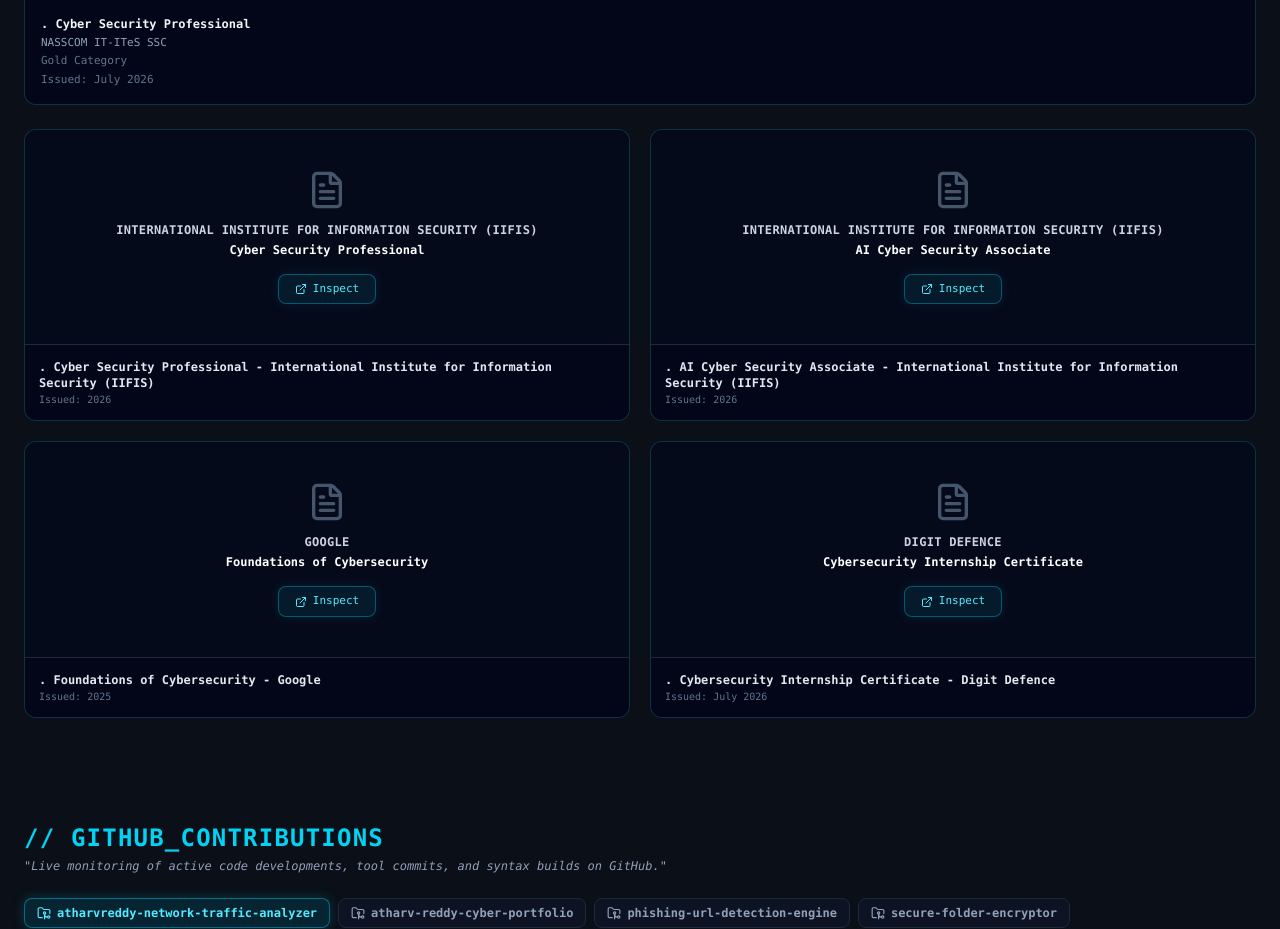
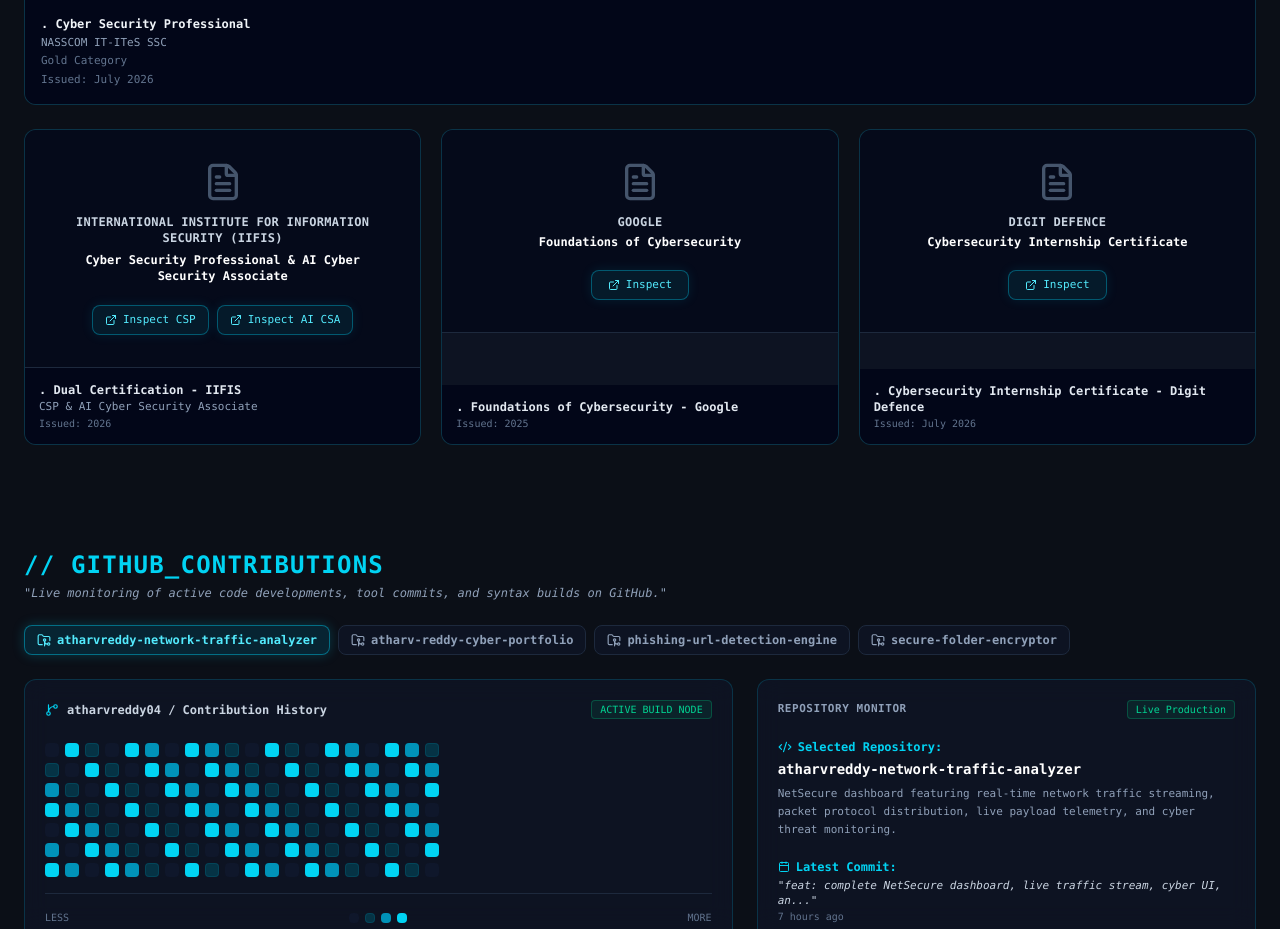
Before and after one commit to atharvreddy04/atharv-reddy-cyber-portfolio, a React (Vite) app: page / in a window 1280 px wide. Shown: the part 3760-4689 px from the top of the page. Built offline with nearby package versions, Linux system fonts and the light colour scheme.

Commit message:
fix: place iifis-ai-cyber-security-associate.pdf in public/certs

```diff
--- a/src/components/Certifications.tsx
+++ b/src/components/Certifications.tsx
@@ -1,76 +1,91 @@
 import React, { useState, useEffect } from 'react';
 import { ExternalLink, X, FileText } from 'lucide-react';
 
-interface CertificateItem {
+interface SingleCert {
   id: string;
   bulletTitle: string;
   issuer: string;
   category?: string;
   issued: string;
-  pdfPath: string;
+  docPath: string;
   featured?: boolean;
 }
 
-const certs: CertificateItem[] = [
-  {
+interface MultiCertItem {
+  id: string;
+  issuer: string;
+  title: string;
+  issued: string;
+  credentials: {
+    label: string;
+    sublabel: string;
+    docPath: string;
+  }[];
+}
+
+const featuredCert: SingleCert = {
   id: 'nasscom',
   bulletTitle: '. Cyber Security Professional',
   issuer: 'NASSCOM IT-ITeS SSC',
   category: 'Gold Category',
   issued: 'Issued: July 2026',
-    pdfPath: '/certs/nasscom.pdf',
+  docPath: '/certs/nasscom.pdf',
   featured: true,
+};
+
+// Unified single card for both IIFIS credentials
+const iifisCombinedCert: MultiCertItem = {
+  id: 'iifis-dual',
+  issuer: 'INTERNATIONAL INSTITUTE FOR INFORMATION SECURITY (IIFIS)',
+  title: 'Cyber Security Professional & AI Cyber Security Associate',
+  issued: 'Issued: 2026',
+  credentials: [
+    {
+      label: 'Cyber Security Professional',
+      sublabel: 'Inspect CSP',
+      docPath: '/certs/iifis-cyber-security-professional.pdf',
     },
     {
-    id: 'iifis-csp',
-    bulletTitle: '. Cyber Security Professional',
-    issuer: 'International Institute for Information Security (IIFIS)',
-    category: 'Professional Tier',
-    issued: 'Issued: 2026',
-    pdfPath: '/certs/iifis-cyber-security-professional.pdf',
+      label: 'AI Cyber Security Associate',
+      sublabel: 'Inspect AI CSA',
+      docPath: '/certs/iifis-ai-cyber-security-associate.pdf',
     },
-  {
-  id: 'iifis-ai-csa',
-  bulletTitle: '. AI Cyber Security Associate',
-  issuer: 'International Institute for Information Security (IIFIS)',
-  category: 'AI & Offensive Security',
-  issued: 'Issued: 2026',
-  pdfPath: '/certs/iifis-ai-cyber-security-associate.png',
-},
+  ],
+};
+
+const otherCerts: SingleCert[] = [
   {
     id: 'coursera',
     bulletTitle: '. Foundations of Cybersecurity',
     issuer: 'Google',
     issued: 'Issued: 2025',
-    pdfPath: '/certs/coursera-cybersecurity.pdf',
+    docPath: '/certs/coursera-cybersecurity.pdf',
   },
   {
     id: 'digit-defence',
     bulletTitle: '. Cybersecurity Internship Certificate',
     issuer: 'Digit Defence',
     issued: 'Issued: July 2026',
-    pdfPath: '/certs/digit-defence.pdf',
+    docPath: '/certs/digit-defence.pdf',
   },
 ];
 
 export const Certifications: React.FC = () => {
-  const [modalPdf, setModalPdf] = useState<string | null>(null);
+  const [modalDoc, setModalDoc] = useState<string | null>(null);
 
-  // Close modal when pressing the Escape key
+  // Close modal on Escape key press
   useEffect(() => {
     const handleKeyDown = (e: KeyboardEvent) => {
-      if (e.key === 'Escape') {
-        setModalPdf(null);
-      }
+      if (e.key === 'Escape') setModalDoc(null);
     };
-    if (modalPdf) {
-      window.addEventListener('keydown', handleKeyDown);
-    }
+    if (modalDoc) window.addEventListener('keydown', handleKeyDown);
     return () => window.removeEventListener('keydown', handleKeyDown);
-  }, [modalPdf]);
+  }, [modalDoc]);
 
-  const featured = certs.find((c) => c.featured);
-  const others = certs.filter((c) => !c.featured);
+  const isImageFile = (path: string) => {
+    const cleanPath = path.toLowerCase().split('?')[0];
+    return cleanPath.endsWith('.png') || cleanPath.endsWith('.jpg') || cleanPath.endsWith('.jpeg') || cleanPath.endsWith('.webp');
+  };
 
   return (
     <section id="certifications" className="scroll-mt-20 px-6 py-10 max-w-7xl mx-auto font-mono">
@@ -80,11 +95,9 @@
         <h2>[ CERTIFICATIONS ]</h2>
       </div>
 
-      {/* Featured Card */}
-      {featured && (
+      {/* Featured NASSCOM Card */}
       <div className="mb-6 rounded-xl border border-cyan-500/20 bg-slate-900/60 overflow-hidden transition-all duration-300 hover:border-cyan-400">
         <div className="relative bg-slate-950/70 border-b border-slate-800 p-8 sm:p-14 flex flex-col items-center justify-center text-center group">
-            {/* Top-left Featured Ribbon Badge */}
           <span className="absolute top-3 left-3 bg-emerald-500 text-slate-950 font-bold text-[10px] px-2.5 py-0.5 rounded tracking-wider uppercase">
             FEATURED
           </span>
@@ -103,7 +116,7 @@
 
           <div className="flex items-center justify-center mt-6">
             <button
-                onClick={() => setModalPdf(featured.pdfPath)}
+              onClick={() => setModalDoc(featuredCert.docPath)}
               className="px-5 py-2 rounded-lg border border-cyan-500/40 bg-cyan-950/40 text-cyan-300 text-xs hover:bg-cyan-900/40 hover:border-cyan-400 transition-all flex items-center gap-2 shadow-[0_0_15px_rgba(6,182,212,0.15)]"
             >
               <ExternalLink className="h-3.5 w-3.5" />
@@ -112,26 +125,60 @@
           </div>
         </div>
 
-          {/* Bottom Metadata Ribbon */}
         <div className="p-4 bg-slate-950 text-xs space-y-1">
-            <div className="text-slate-100 font-bold">{featured.bulletTitle}</div>
-            <div className="text-slate-400 text-[11px]">{featured.issuer}</div>
-            {featured.category && (
-              <div className="text-slate-500 text-[11px]">{featured.category}</div>
-            )}
-            <div className="text-slate-500 text-[11px]">{featured.issued}</div>
+          <div className="text-slate-100 font-bold">{featuredCert.bulletTitle}</div>
+          <div className="text-slate-400 text-[11px]">{featuredCert.issuer}</div>
+          <div className="text-slate-500 text-[11px]">{featuredCert.category}</div>
+          <div className="text-slate-500 text-[11px]">{featuredCert.issued}</div>
         </div>
       </div>
-      )}
 
-      {/* Grid of Secondary Certificates */}
-      <div className="grid grid-cols-1 md:grid-cols-2 gap-5">
-        {others.map((cert) => (
+      {/* Grid of Remaining Certificates */}
+      <div className="grid grid-cols-1 md:grid-cols-2 lg:grid-cols-3 gap-5">
+        {/* Single Unified IIFIS Card */}
+        <div className="rounded-xl border border-cyan-500/20 bg-slate-900/60 overflow-hidden transition-all duration-300 hover:border-cyan-400 flex flex-col justify-between">
+          <div className="bg-slate-950/70 p-7 sm:p-8 flex flex-col items-center justify-center text-center border-b border-slate-800 group">
+            <FileText className="h-10 w-10 text-slate-600 group-hover:text-cyan-400 transition-colors mb-3" />
+            <div className="text-xs font-semibold text-slate-300 tracking-wide uppercase px-2">
+              {iifisCombinedCert.issuer}
+            </div>
+            <div className="text-xs font-bold text-white mt-1.5 leading-snug">
+              Cyber Security Professional &amp; AI Cyber Security Associate
+            </div>
+
+            {/* Dual Inspect Buttons */}
+            <div className="flex flex-wrap items-center justify-center gap-2 mt-5">
+              {iifisCombinedCert.credentials.map((cred) => (
+                <button
+                  key={cred.label}
+                  onClick={() => setModalDoc(cred.docPath)}
+                  className="px-3 py-1.5 rounded-lg border border-cyan-500/40 bg-cyan-950/40 text-cyan-300 text-[11px] hover:bg-cyan-900/40 hover:border-cyan-400 transition-all flex items-center gap-1.5 shadow-[0_0_12px_rgba(6,182,212,0.12)]"
+                >
+                  <ExternalLink className="h-3 w-3" />
+                  <span>{cred.sublabel}</span>
+                </button>
+              ))}
+            </div>
+          </div>
+
+          <div className="p-3.5 bg-slate-950 text-xs">
+            <div className="text-slate-200 font-bold">
+              . Dual Certification - IIFIS
+            </div>
+            <div className="text-slate-400 text-[11px] mt-0.5">
+              CSP &amp; AI Cyber Security Associate
+            </div>
+            <div className="text-slate-500 text-[10px] mt-0.5">{iifisCombinedCert.issued}</div>
+          </div>
+        </div>
+
+        {/* Other Secondary Certificates */}
+        {otherCerts.map((cert) => (
           <div
             key={cert.id}
             className="rounded-xl border border-cyan-500/20 bg-slate-900/60 overflow-hidden transition-all duration-300 hover:border-cyan-400 flex flex-col justify-between"
           >
-            <div className="bg-slate-950/70 p-8 sm:p-10 flex flex-col items-center justify-center text-center border-b border-slate-800 group">
+            <div className="bg-slate-950/70 p-7 sm:p-8 flex flex-col items-center justify-center text-center border-b border-slate-800 group">
               <FileText className="h-10 w-10 text-slate-600 group-hover:text-cyan-400 transition-colors mb-3" />
               <div className="text-xs font-semibold text-slate-300 tracking-wide uppercase">
                 {cert.issuer}
@@ -140,9 +187,9 @@
                 {cert.bulletTitle.replace('. ', '')}
               </div>
 
-              <div className="flex items-center justify-center mt-4">
+              <div className="flex items-center justify-center mt-5">
                 <button
-                  onClick={() => setModalPdf(cert.pdfPath)}
+                  onClick={() => setModalDoc(cert.docPath)}
                   className="px-4 py-1.5 rounded-lg border border-cyan-500/40 bg-cyan-950/40 text-cyan-300 text-[11px] hover:bg-cyan-900/40 hover:border-cyan-400 transition-all flex items-center gap-1.5 shadow-[0_0_12px_rgba(6,182,212,0.12)]"
                 >
                   <ExternalLink className="h-3 w-3" />
@@ -161,10 +208,10 @@
         ))}
       </div>
 
-      {/* Embedded Native PDF Viewer Modal with Robust Preview Support */}
-      {modalPdf && (
+      {/* Embedded Modal Document Viewer (PDF or Image) */}
+      {modalDoc && (
         <div
-          onClick={() => setModalPdf(null)}
+          onClick={() => setModalDoc(null)}
           className="fixed inset-0 z-50 bg-black/85 backdrop-blur-md flex items-center justify-center p-3 sm:p-6"
         >
           <div
@@ -181,7 +228,7 @@
               </div>
               <div className="flex items-center gap-4">
                 <a
-                  href={modalPdf}
+                  href={modalDoc}
                   target="_blank"
                   rel="noopener noreferrer"
                   className="text-slate-400 hover:text-cyan-300 text-[11px] underline flex items-center gap-1 transition-colors"
@@ -190,7 +237,7 @@
                   <ExternalLink className="h-3 w-3" />
                 </a>
                 <button
-                  onClick={() => setModalPdf(null)}
+                  onClick={() => setModalDoc(null)}
                   className="p-1 rounded text-slate-400 hover:text-white transition-colors"
                   aria-label="Close modal"
                 >
@@ -200,35 +247,42 @@
             </div>
 
             {/* Document Content Viewport */}
-            <div className="w-full flex-1 bg-slate-950 flex flex-col items-center justify-center relative overflow-hidden">
+            <div className="w-full flex-1 bg-slate-950 flex flex-col items-center justify-center relative overflow-auto p-2">
+              {isImageFile(modalDoc) ? (
+                <img
+                  src={modalDoc}
+                  alt="Certificate Document"
+                  className="max-h-full max-w-full object-contain rounded border border-slate-800 shadow-md"
+                />
+              ) : (
                 <object
-                data={`${modalPdf}#view=FitH`}
+                  data={`${modalDoc}#view=FitH`}
                   type="application/pdf"
                   className="w-full h-full"
                 >
                   <iframe
-                  src={`${modalPdf}#view=FitH`}
+                    src={`${modalDoc}#view=FitH`}
                     title="Certificate Document Preview"
                     className="w-full h-full border-none"
                   >
-                  {/* Fallback if browser blocks both object and iframe PDF plugins */}
                     <div className="flex flex-col items-center justify-center h-full p-6 text-center space-y-4">
                       <FileText className="h-12 w-12 text-slate-600" />
                       <p className="text-xs text-slate-400 max-w-md">
-                      Your browser security settings prevented this PDF from previewing directly inside the inline frame.
+                        Your browser security settings prevented this PDF from previewing directly inline.
                       </p>
                       <a
-                      href={modalPdf}
+                        href={modalDoc}
                         target="_blank"
                         rel="noopener noreferrer"
                         className="px-4 py-2 rounded-lg border border-cyan-500/40 bg-cyan-950/50 text-cyan-300 text-xs hover:bg-cyan-900/50 flex items-center gap-2"
                       >
                         <ExternalLink className="h-3.5 w-3.5" />
-                      <span>View PDF in New Tab</span>
+                        <span>View Document in New Tab</span>
                       </a>
                     </div>
                   </iframe>
                 </object>
+              )}
             </div>
           </div>
         </div>
```
Also changed, not shown: 1 other file (tests, documents, lock files or other folders). Lines whose indentation alone changed are shown as unchanged.
